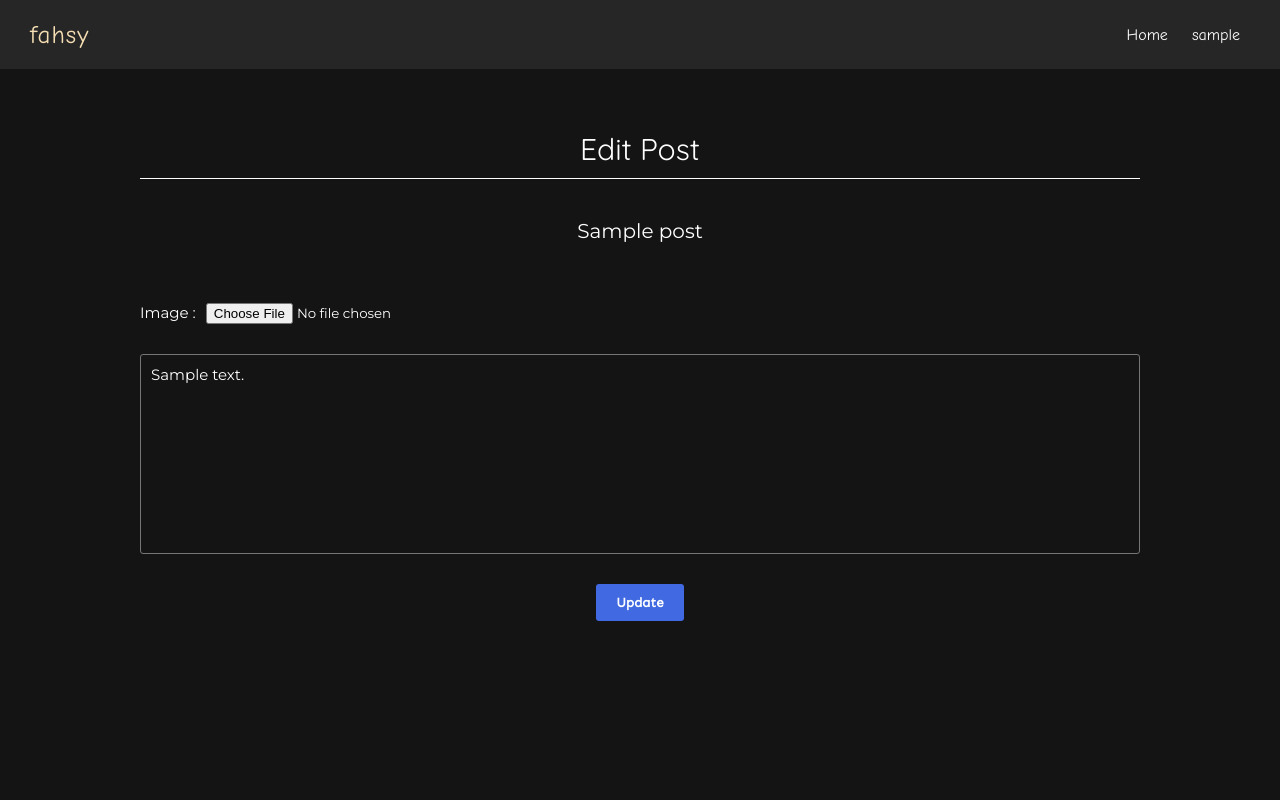
After one commit to raflyfahrezi/AplikasiTeknologiOnline.tugas3, a PHP site: page /edit.php?id=1 in a window 1280 px wide. The commit adds this page. Run offline with PHP 8.4, Linux system fonts and the light colour scheme; the visitor is signed in with stand-in values (Sample User, id 1); tables that the repository leaves empty or names only in its code hold one stand-in row (values such as "Sample post").

Commit message:
fix update & delete post

```diff
--- a/delete/deletePost.php
+++ b/delete/deletePost.php
@@ -5,7 +5,8 @@
     $id_user = $_SESSION['id'];
     $id_post = $_GET['id'];
 
-    $data = mysqli_query($mysqli,"update post set status = 0 where id='$id_post' and id_author='$id_user'");
+    $data = mysqli_query($mysqli,"update post set status = 0 where id='$id_post' and id_author='$id_user'"); //soft delete
+    // $data = mysqli_query($mysqli,"delete from post where id='$id_user' and id_author='$id_user'"); hard delete
 
     if ($data) {
         header('location:../profile.php?code=0');
--- /dev/null
+++ b/edit.php
@@ -0,0 +1,57 @@
+<?php
+    session_start();
+
+    require('db/dbconfig.php');
+
+    if(!isset($_SESSION['username'])) {
+        header("location:login.php");
+    }
+
+    $id_post = $_GET['id'];
+    $id_user = $_SESSION['id'];
+
+    $data = mysqli_query($mysqli,"select * from post where id='$id_post' and id_author='$id_user'");
+    $get = mysqli_fetch_assoc($data);
+
+?>
+
+<html lang="en">
+<head>
+    <meta charset="UTF-8">
+    <meta name="viewport" content="width=device-width, initial-scale=1.0">
+    <link rel="stylesheet" href="style/post.css">
+    <link rel="stylesheet" href="style/nav.css">
+    <title>Edit Post - fahsy</title>
+</head>
+<body>
+    <nav>
+        <div class="nav__logo">
+            <p>fahsy</p>
+        </div>
+        <div class="nav__link">
+            <a href="index.php">Home</a>
+            <a href="login.php"><?= $_SESSION['username'] ?></a>
+        </div>
+    </nav>
+    <div class="post">
+        <form action="update/updatePost.php?id=<?= $id_post ?>" method="post" enctype="multipart/form-data">
+            <div class="post__title">
+                <p class="post__title--modifier">Edit Post</p>
+            </div>
+            <div class="post__inputTitle">
+                <input type="text" name="title" id="title" required autocomplete="off" spellcheck="false" placeholder="Title" autofocus class="inputTitle" value="<?= $get['title'] ?>">
+            </div>
+            <div class="post__content">
+                <p class="post__content--modifier">Image : </p>
+                <input type="file" name="image" id="image" alt="" accept=".png, .jpg, .jpeg" class="inputImage">
+            </div>
+            <div class="post__content">
+                <textarea name="content" id="content" class="textarea" required spellcheck="false"><?= $get['content'] ?></textarea>
+            </div>
+            <div class="post__content">
+                <button type="submit" class="postButton">Update</button>
+            </div>
+        </form>
+    </div>
+</body>
+</html>
--- a/profile.php
+++ b/profile.php
@@ -84,7 +84,7 @@
                                 <p class="post__title--modifier">'.$title.'</p>
                                 <div class="post_editDelete">
                                     <div class="post_edit">
-                                        <a href="" class="post_edit--modifier">Edit</a>
+                                        <a href="edit.php?id='.$get['id'].'" class="post_edit--modifier">Edit</a>
                                     </div>
                                     <a href="delete/deletePost.php?id='.$get['id'].'">
                                         <img src="assets/cross.svg" class="exit">
```
Also changed, not shown: update/updatePost.php (+34 -0 lines), upload/images/13.jpg (added).
